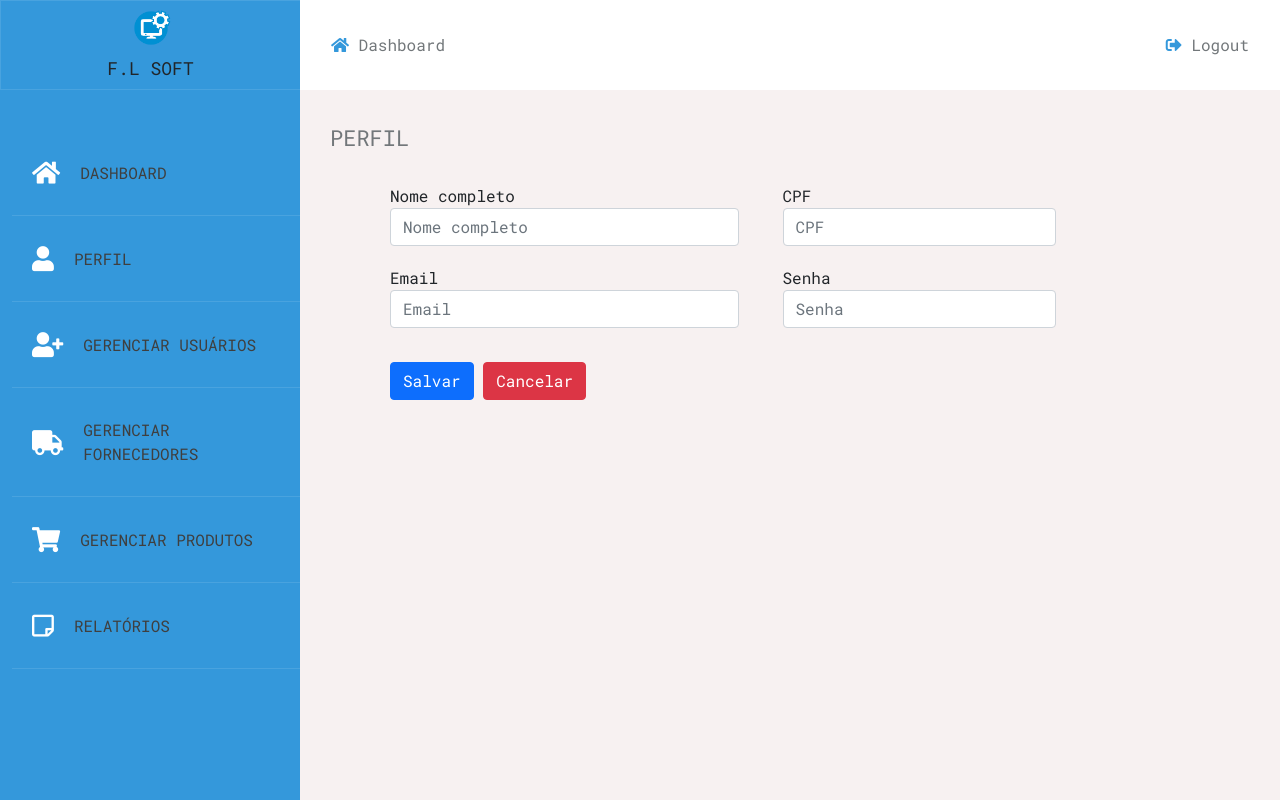
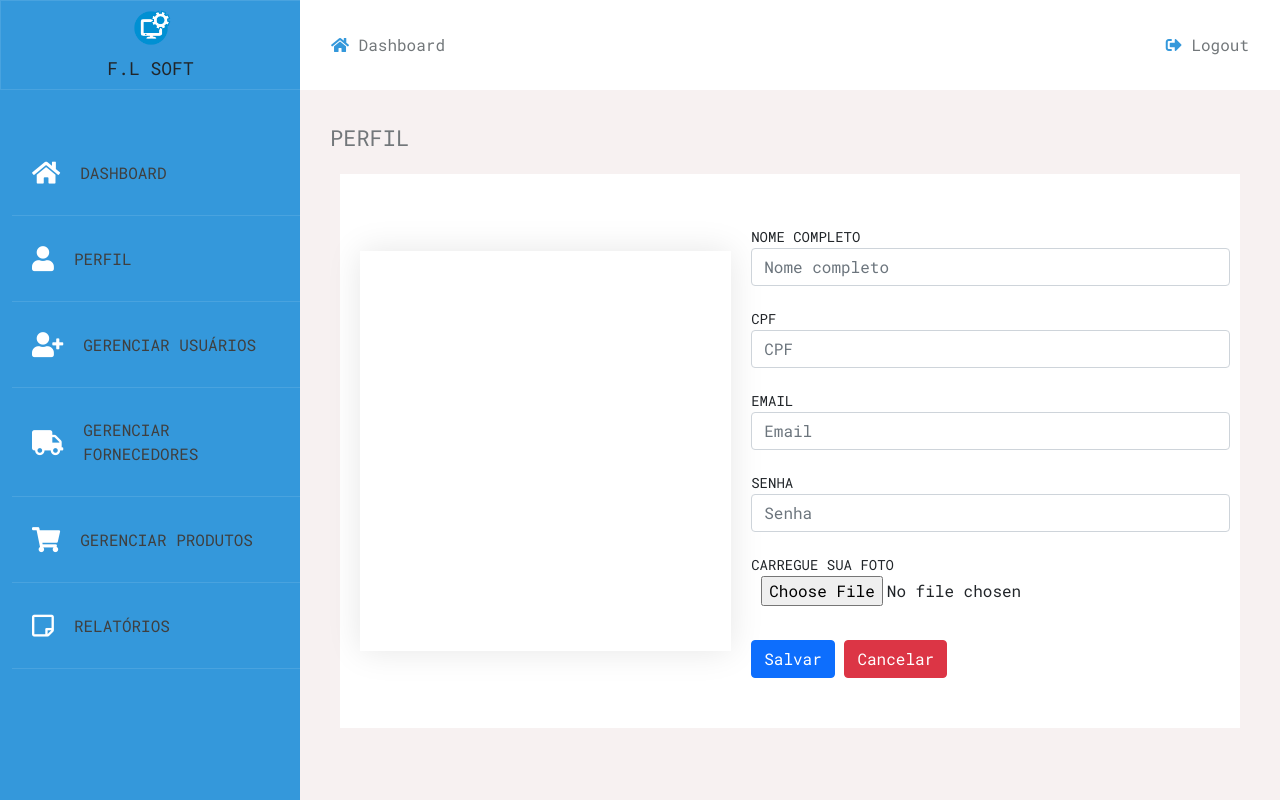
Before and after one commit to oliveiradeflavio/frontend, a PHP site: page /views/perfil.html in a window 1280 px wide. Run offline with PHP 8.4, Linux system fonts and the light colour scheme.

Commit message:
tela de perfil em ajuste

```diff
--- a/flsoft/css/dashboard.css
+++ b/flsoft/css/dashboard.css
@@ -193,15 +193,57 @@ aside .sidebar-title h2{
     transition: 0.25s;
 }
 
+.perfil{
+    display: flex;
+    flex-direction: row;
+    justify-content: space-between;
+    align-items: center;
+    max-width: 900px;
+    width: 100%;
+    padding: 40px 20px;
+    background-color: white;
+
+}
+
 .perfil-parent{
-    padding: 10px 0;
-    margin-left: 50px;
+    padding: 10px 0px;
+    display: flex;
+    align-items: center;
+    justify-content: center;
+}
+
+.perfil-img{
+    margin-right: 10px;
+    width: 400px;
+    height: 400px;
+    box-shadow: 0 0 2rem rgba(0,0,0,0.1);
 }
 
 .form-group{
     margin: 10px;
 }
 
+.perfil-form{
+    width: 60%;
+    text-transform: uppercase;
+}
+
+.form-group button:hover{
+    transform: scale(1.1);
+    transition: 0.25s;
+}
+
+.perfil-form label{
+    font-size: 14px;
+}
+
+.perfil-form input[type=file]{
+    padding: 0px 10px;
+    cursor: pointer;
+}
+
+
+
 .ajusteBotoes{
     align-self: center;
     margin-top: 24px;
--- a/flsoft/views/perfil.html
+++ b/flsoft/views/perfil.html
@@ -77,42 +77,48 @@
 
                 <div class="perfil">
                     <div class="perfil-img">
+                        <div class="img">
 
+                        </div>
                     </div>
                      <div class=perfil-form>
                         <form>
 
                         <div class=row>
 
-                            <div class="form-group col-md-5">
+                            <div class="form-group ">
                               <label for="nome">Nome completo</label>
                               <input type="text" class="form-control" id="nome" placeholder="Nome completo">
                               </div>
 
-                            <div class="form-group col-md-4">
+                            <div class="form-group ">
                                 <label for="cpf">CPF</label>
                                 <input type="number" class="form-control" id="cpf" placeholder="CPF">
                               </div>
                         </div>
 
                         <div class="row">
-                            <div class="form-group col-md-5">
+                            <div class="form-group">
                                 <label for="email">Email</label>
                                 <input type="email" class="form-control" id="email" placeholder="Email">
                               </div>
 
-                            <div class="form-group col-md-4">
+                            <div class="form-group">
                               <label for="senha">Senha</label>
                               <input type="password" class="form-control" id="senha" placeholder="Senha">
                             </div>
+
+                            <div class="form-group">
+                              <label for="foto">Carregue sua foto</label>
+                              <input type="file" class="form-control-file" id="foto">
+                            </div>
                         </div>
                             <div class="row">
-                                <div class="form-group col-md-6 ajusteBotoes">
+                                <div class="form-group  ajusteBotoes">
                                 <button type="submit" class="btn btn-primary">Salvar</button>
                                  <button class="btn btn-danger">Cancelar</button>
                                 </div>
                             </div>
-
 
                           </form>
                     </div>
```
Also changed, not shown: flsoft/css/cadastros.css (+9 -0 lines), flsoft/README.md (added), flsoft/imagens/gerenciar-usuario.png (added), flsoft/imagens/login.png (added).
